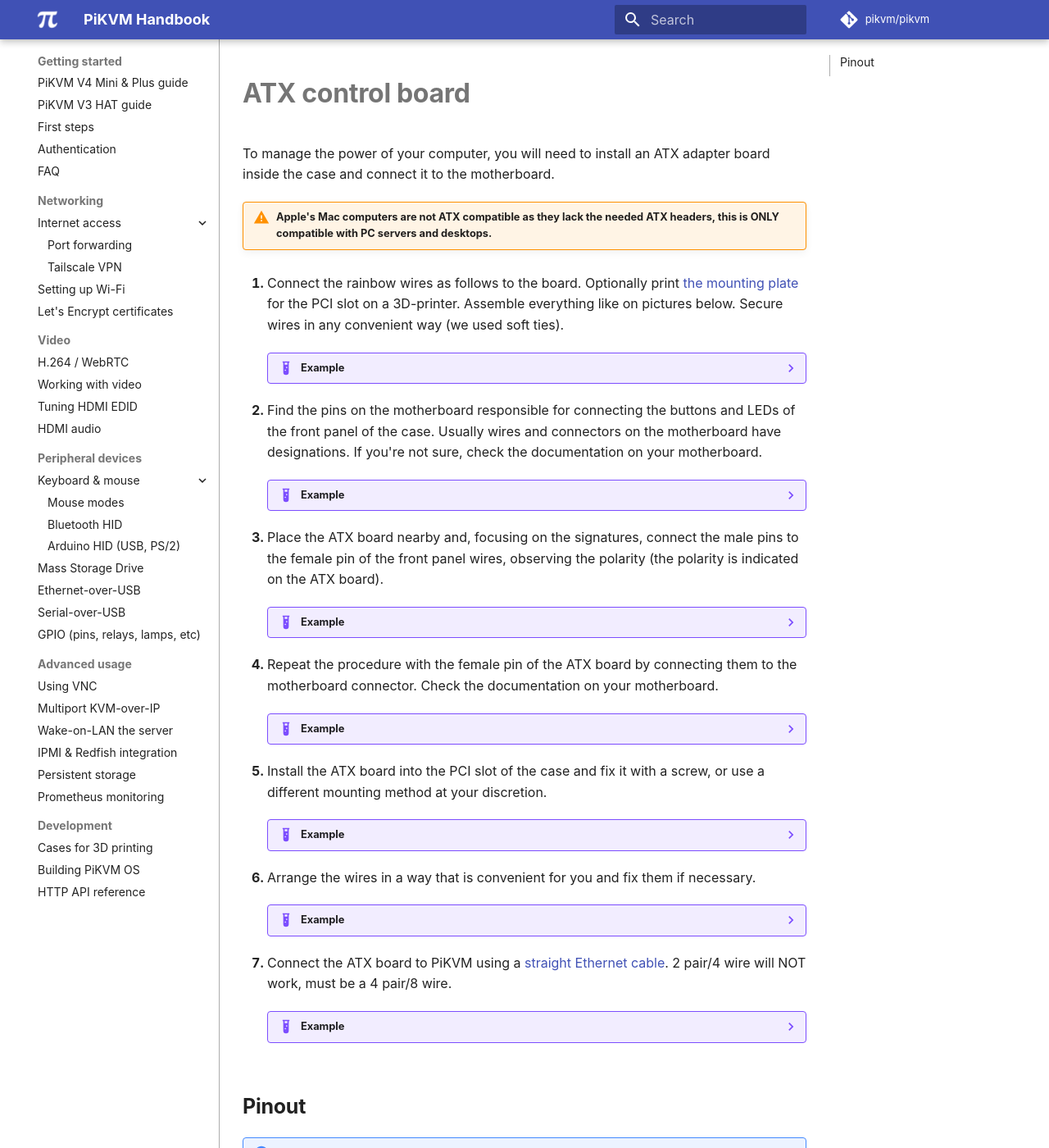
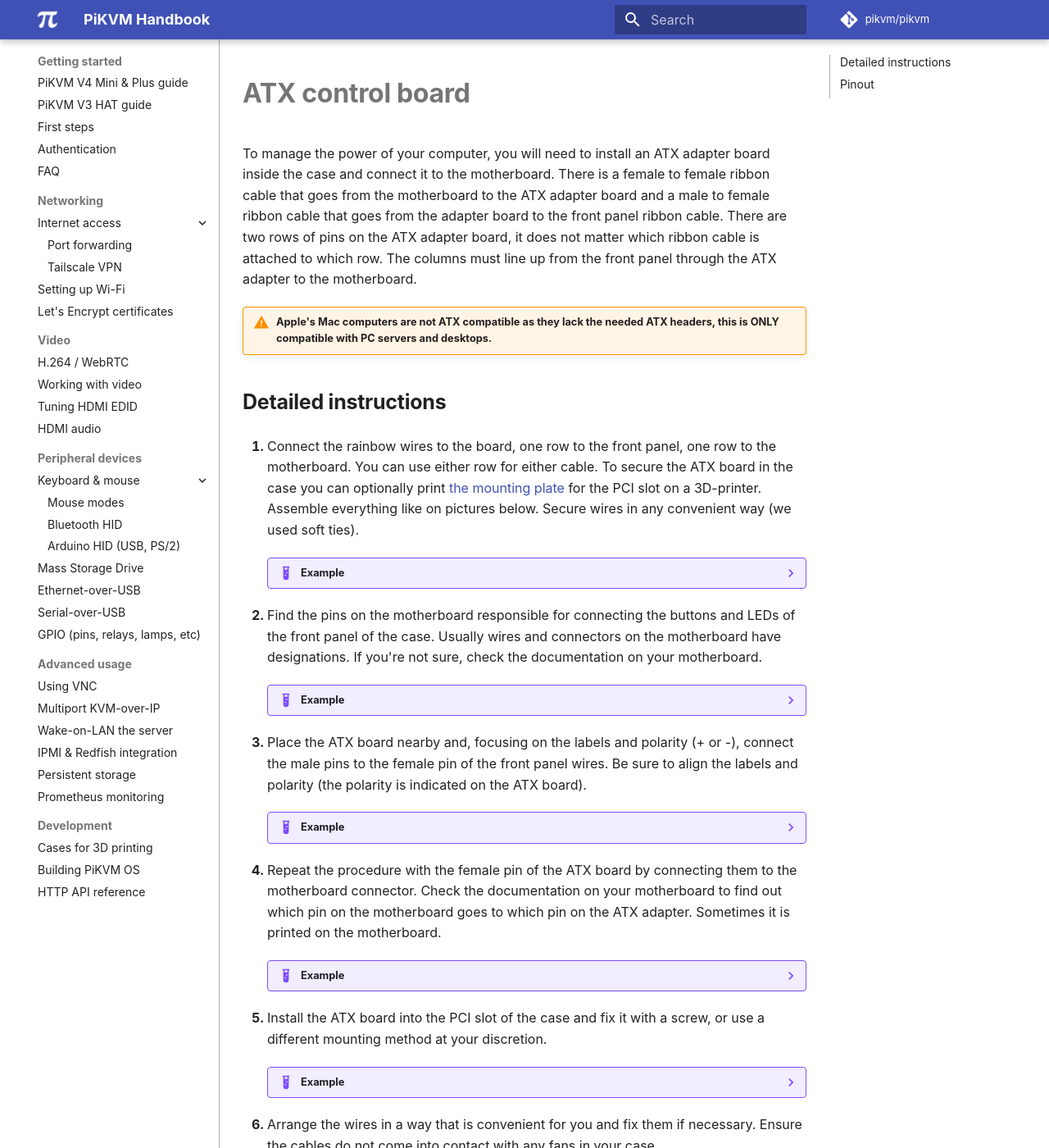
Before and after one commit to pikvm/pikvm, an MkDocs documentation site: the page built from docs/atx_board.md, in a window 1280 px wide and 1400 px high. Shown: the whole window at 82% size. Built offline with MkDocs 1.6.1 and Material for MkDocs 9.7.7, drawn with Linux system fonts in a browser that asks for light colours; some web fonts are replaced; comment, search, counter and statistics services are not loaded; some of the changed text lies outside the part shown.

Commit message:
ATX Board details

```diff
--- a/docs/atx_board.md
+++ b/docs/atx_board.md
@@ -1,10 +1,12 @@
 # ATX control board
 
-To manage the power of your computer, you will need to install an ATX adapter board inside the case and connect it to the motherboard.
+To manage the power of your computer, you will need to install an ATX adapter board inside the case and connect it to the motherboard. There is a female to female ribbon cable that goes from the motherboard to the ATX adapter board and a male to female ribbon cable that goes from the adapter board to the front panel ribbon cable. There are two rows of pins on the ATX adapter board, it does not matter which ribbon cable is attached to which row. The columns must line up from the front panel through the ATX adapter to the motherboard.
 
 !!! warning "Apple's Mac computers are not ATX compatible as they lack the needed ATX headers, this is ONLY compatible with PC servers and desktops."
 
-1. Connect the rainbow wires as follows to the board. Optionally print [the mounting plate](stl/atx/index.md){target=_blank} for the PCI slot on a 3D-printer. Assemble everything like on pictures below. Secure wires in any convenient way (we used soft ties).
+## Detailed instructions
+
+1. Connect the rainbow wires to the board, one row to the front panel, one row to the motherboard. You can use either row for either cable. To secure the ATX board in the case you can optionally print [the mounting plate](stl/atx/index.md){target=_blank} for the PCI slot on a 3D-printer. Assemble everything like on pictures below. Secure wires in any convenient way (we used soft ties).
 
     ??? example
         <img src="atx_board_1.jpg" />
@@ -20,12 +22,12 @@
 
         <img src="atx_board_5.jpg" />
 
-3. Place the ATX board nearby and, focusing on the signatures, connect the male pins to the female pin of the front panel wires, observing the polarity (the polarity is indicated on the ATX board).
+3. Place the ATX board nearby and, focusing on the labels and polarity (+ or -), connect the male pins to the female pin of the front panel wires. Be sure to align the labels and polarity (the polarity is indicated on the ATX board).
 
     ??? example
         <img src="atx_board_6.jpg" />
 
-4. Repeat the procedure with the female pin of the ATX board by connecting them to the motherboard connector. Check the documentation on your motherboard.
+4. Repeat the procedure with the female pin of the ATX board by connecting them to the motherboard connector. Check the documentation on your motherboard to find out which pin on the motherboard goes to which pin on the ATX adapter. Sometimes it is printed on the motherboard.
 
     ??? example
         <img src="atx_board_7.jpg" />
@@ -37,7 +39,7 @@
 
         <img src="atx_board_9.jpg" />
 
-6. Arrange the wires in a way that is convenient for you and fix them if necessary.
+6. Arrange the wires in a way that is convenient for you and fix them if necessary. Ensure the cables do not come into contact with any fans in your case.
 
     ??? example
         <img src="atx_board_10.jpg" />
```
